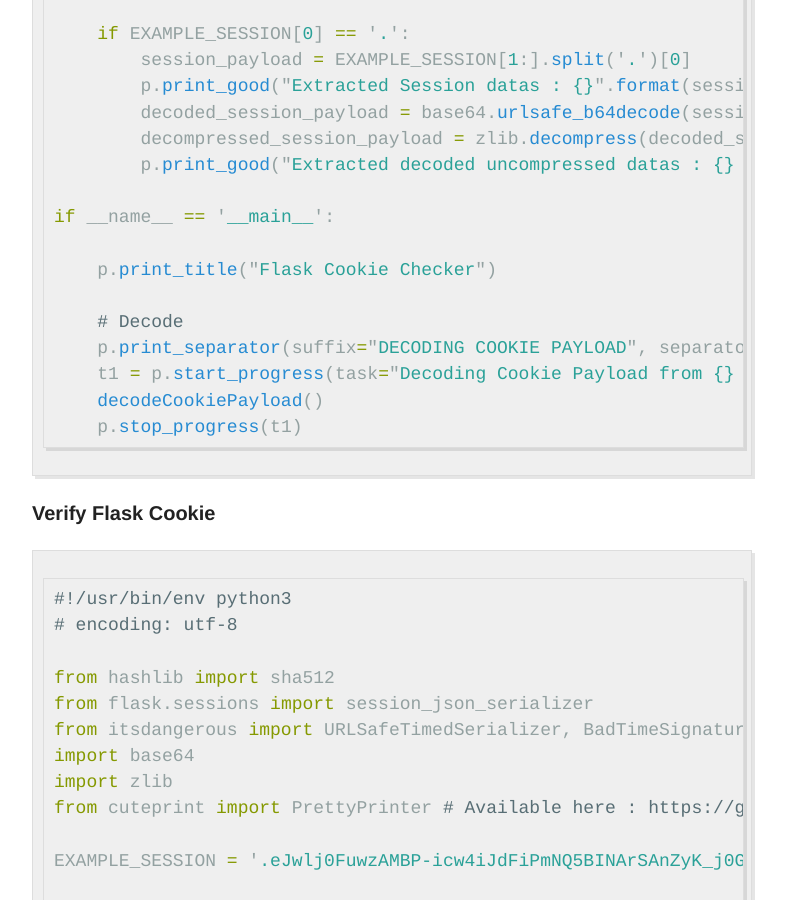
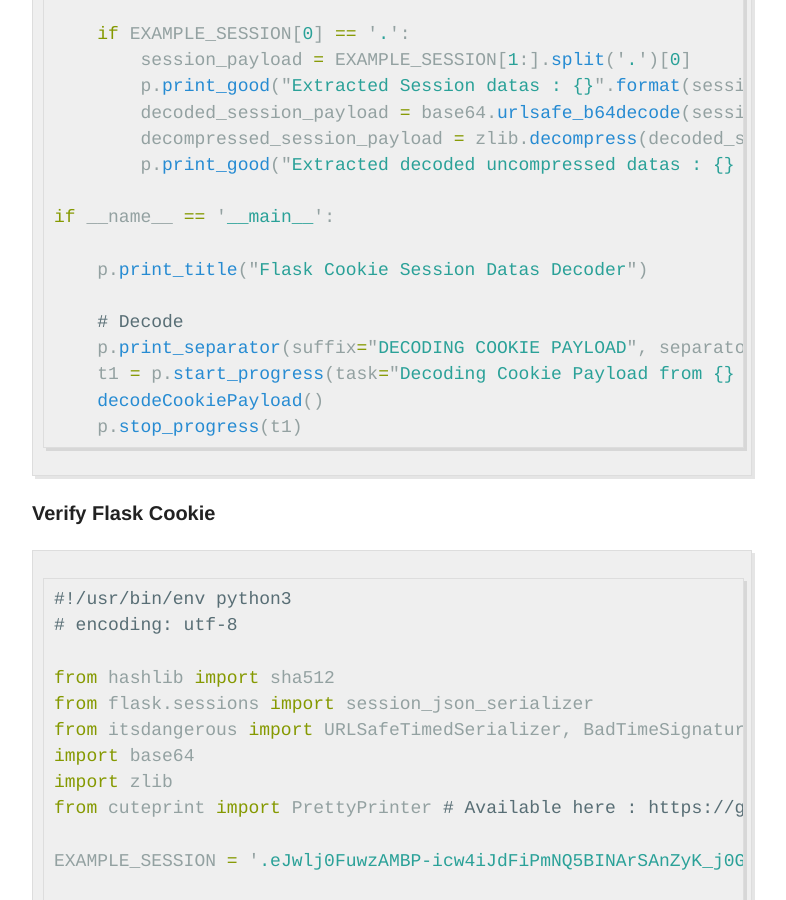
Before and after one commit to terryvogelsang/terryvogelsang.github.io, a Jekyll site: the page built from _posts/2018-04-22-MITRECTF2018-my-flask-app.md, in a window 1280 px wide and 900 px high, scrolled down 7607 px. Shown: the whole window, without its empty margins (248-1034 px from the left). Built offline with Jekyll 4.4.1, drawn with Linux system fonts in a browser that asks for light colours.

Commit message:
Edit script in MITRE CTF 2018 - My Flask App Writeup

```diff
--- a/_posts/2018-04-22-MITRECTF2018-my-flask-app.md
+++ b/_posts/2018-04-22-MITRECTF2018-my-flask-app.md
@@ -156,7 +156,7 @@ def decodeCookiePayload():
 
 if __name__ == '__main__':
 
-    p.print_title("Flask Cookie Checker")
+    p.print_title("Flask Cookie Session Datas Decoder")
 
     # Decode
     p.print_separator(suffix="DECODING COOKIE PAYLOAD", separator='=')
```
